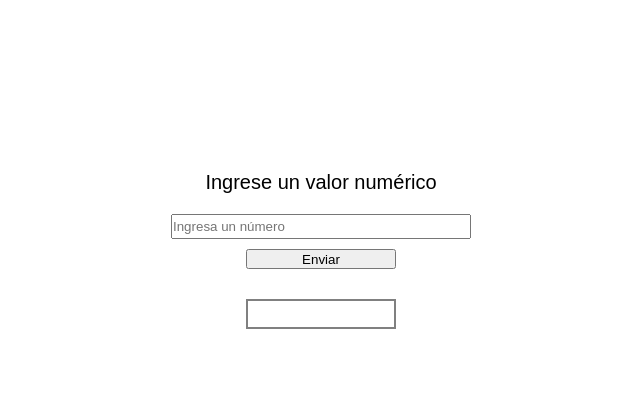
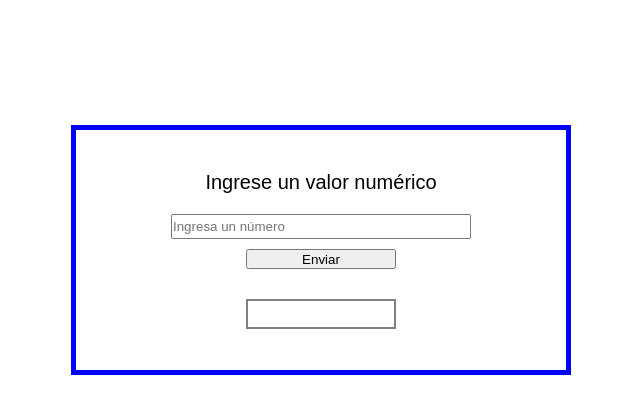
Before and after one commit to eduardoapenb/Conversor-decimal-a-binario, a plain HTML site: page INDEX.HTML in a window 1280 px wide. Shown: the whole page, without its empty margins (319-959 px from the left). Drawn offline with Linux system fonts and the light colour scheme.

Commit message:
Se le agrega un borde a seccion como prueba

```diff
--- a/CSS/styles.css
+++ b/CSS/styles.css
@@ -24,6 +24,7 @@ main section{
     justify-content: center;
     align-items: center;
     flex-direction: column;
+    border: .5rem solid blue;
 }
 
 main section label {
```
